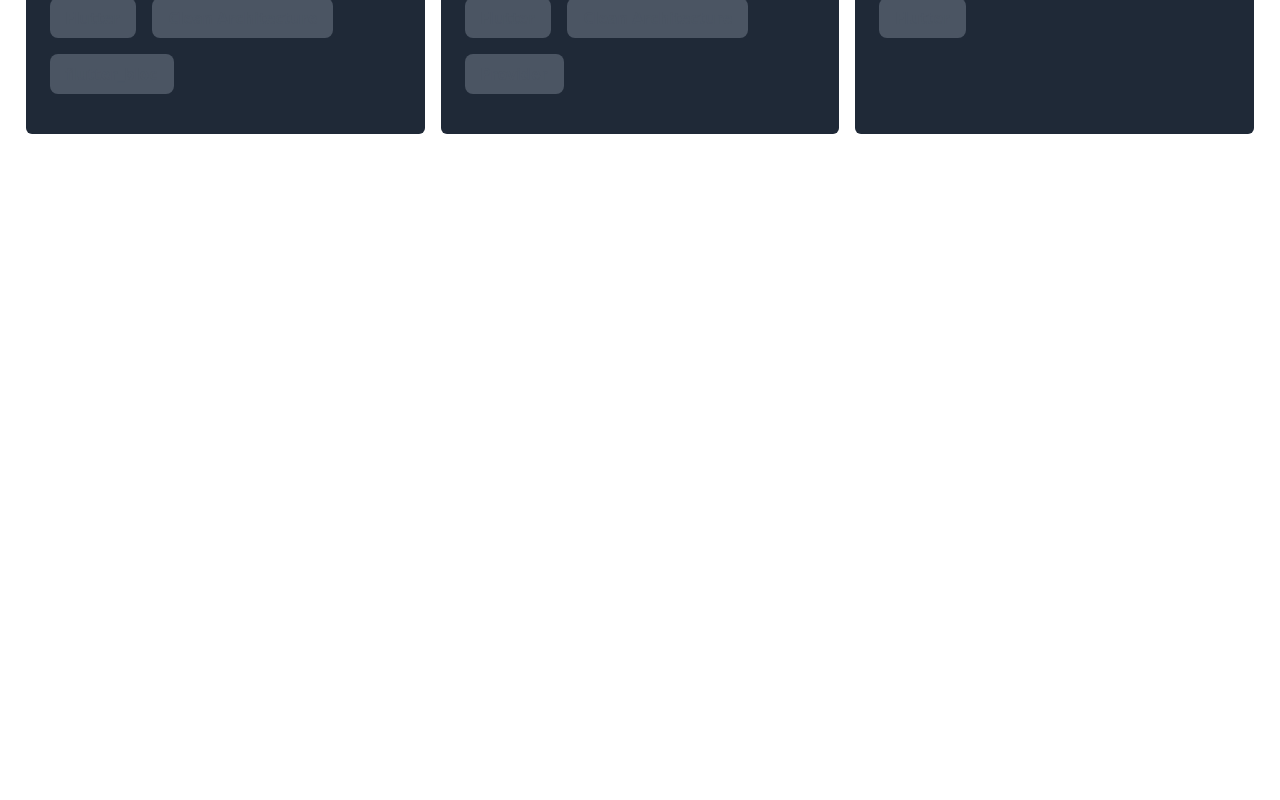
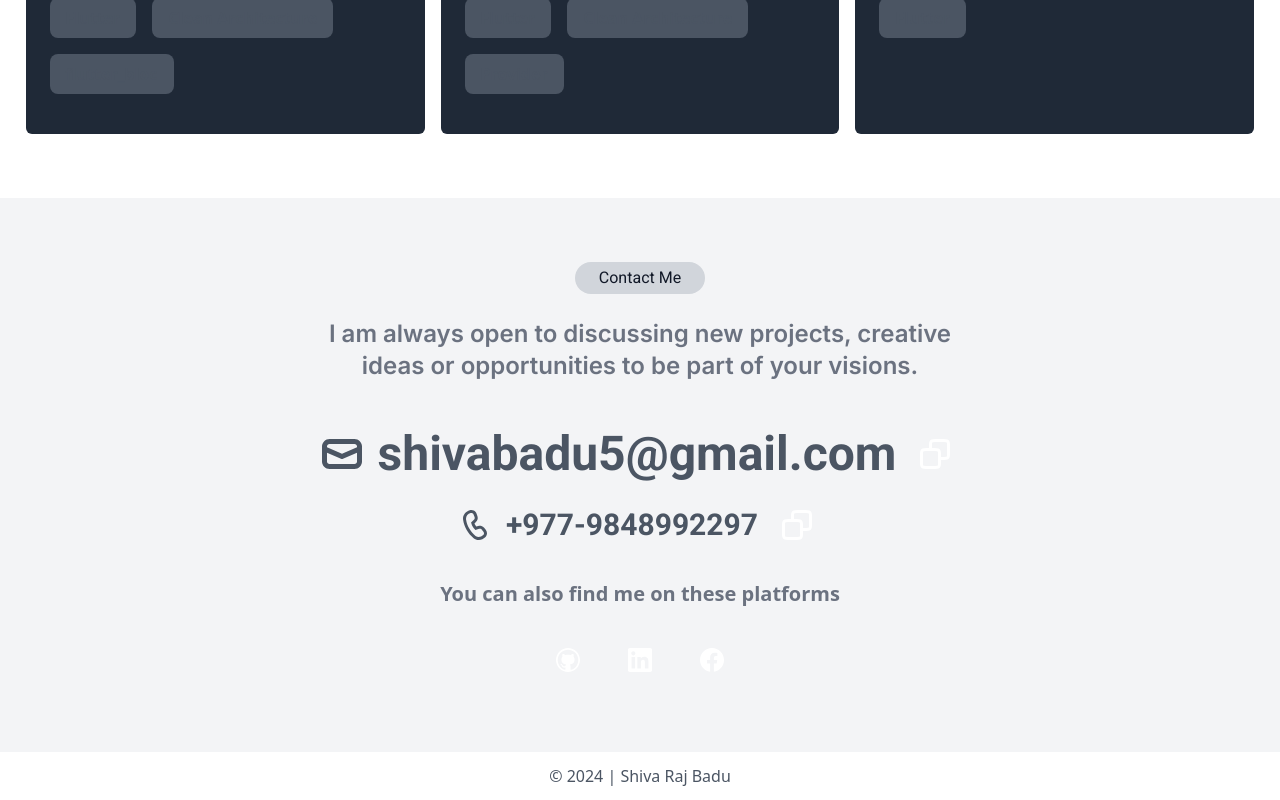
Before and after one commit to ShivaRajBadu/Portfolio, a Next.js app: page / in a window 1280 px wide. Shown: the part 4850-5650 px from the top of the page. Before the commit the page ends 5048 px from the top, so only its background shows below. Built offline with nearby package versions, Linux system fonts and the light colour scheme.

Commit message:
contact and footer added

```diff
--- a/src/app/layout.tsx
+++ b/src/app/layout.tsx
@@ -2,6 +2,7 @@ import type { Metadata } from "next";
 import { Roboto, Inter } from "next/font/google";
 import "./globals.css";
 import Navbar from "@/components/Navigation/Navbar";
+import Footer from "@/components/Footer";
 
 const inter = Inter({ subsets: ["latin"], variable: "--font-inter" });
 const roboto = Roboto({
@@ -39,6 +40,7 @@ export default function RootLayout({
         {/* <ProfileInfo />
           <div className="h-full">{children}</div>
           <NavigationBar /> */}
+        <Footer />
       </body>
     </html>
   );
--- a/src/app/page.tsx
+++ b/src/app/page.tsx
@@ -1,4 +1,5 @@
 import AboutMe from "@/components/AboutMe";
+import ContactMe from "@/components/Contact";
 
 import HeroSection from "@/components/HeroSection/HeroSection";
 import ExperienceSection from "@/components/experience/ExperienceSection";
@@ -13,6 +14,7 @@ export default function Home() {
       <SkillSection />
       <ExperienceSection />
       <WorkSection />
+      <ContactMe />
     </div>
   );
 }
--- /dev/null
+++ b/src/components/Contact.tsx
@@ -0,0 +1,58 @@
+import React from "react";
+import Wrapper from "./Wrapper";
+import SectionTitle from "./SectionTitle";
+import CopyToClipboard from "./CopyToClipboard";
+import SocialLink from "./HeroSection/SocialLink";
+
+const ContactMe = () => {
+  return (
+    <div className="py-16 bg-grey-900">
+      <Wrapper>
+        <div>
+          <SectionTitle title="Contact Me" />
+
+          <p className="text-2xl  text-grey-500 p-6 max-w-[60%] mx-auto  font-semibold font-inter text-center  ">
+            I am always open to discussing new projects, creative ideas or
+            opportunities to be part of your visions.
+          </p>
+          <h1 className=" pt-6 pb-4 text-5xl text-center font-bold text-grey-400 font-roboto flex gap-4 justify-center items-center">
+            <svg
+              width="40"
+              height="40"
+              viewBox="0 0 8 6"
+              className="fill-grey-400"
+              xmlns="http://www.w3.org/2000/svg"
+            >
+              <path d="M1.5 0C1.10218 0 0.720644 0.158035 0.43934 0.43934C0.158035 0.720644 0 1.10218 0 1.5V4.5C0 4.89782 0.158035 5.27936 0.43934 5.56066C0.720644 5.84196 1.10218 6 1.5 6H6.5C6.89782 6 7.27936 5.84196 7.56066 5.56066C7.84196 5.27936 8 4.89782 8 4.5V1.5C8 1.10218 7.84196 0.720644 7.56066 0.43934C7.27936 0.158035 6.89782 0 6.5 0H1.5ZM1 1.5C1 1.36739 1.05268 1.24021 1.14645 1.14645C1.24021 1.05268 1.36739 1 1.5 1H6.5C6.63261 1 6.75979 1.05268 6.85355 1.14645C6.94732 1.24021 7 1.36739 7 1.5V1.67L4 2.956L1 1.67V1.5ZM1 2.758L3.803 3.959C3.86525 3.98569 3.93227 3.99944 4 3.99944C4.06773 3.99944 4.13475 3.98569 4.197 3.959L7 2.758V4.5C7 4.63261 6.94732 4.75979 6.85355 4.85355C6.75979 4.94732 6.63261 5 6.5 5H1.5C1.36739 5 1.24021 4.94732 1.14645 4.85355C1.05268 4.75979 1 4.63261 1 4.5V2.758Z" />
+            </svg>
+            shivabadu5@gmail.com
+            <CopyToClipboard text="shivabadu5@gmail.com" />
+          </h1>
+          <h1 className=" text-3xl py-2 text-center text-grey-400 font-roboto font-bold flex gap-4 justify-center items-center ">
+            <svg
+              width="30"
+              height="30"
+              viewBox="0 0 8 10"
+              className="fill-grey-400"
+              xmlns="http://www.w3.org/2000/svg"
+            >
+              <path d="M3.56109 1.551C3.48711 1.34961 3.33888 1.18416 3.1468 1.08858C2.95472 0.993006 2.73334 0.974551 2.52809 1.037C1.55509 1.337 0.875088 2.172 1.02109 3.138C1.18437 4.21014 1.54768 5.24205 2.09209 6.18C2.63068 7.1158 3.33675 7.94458 4.17509 8.625C4.92909 9.235 5.98709 9.067 6.73309 8.367C6.89001 8.21972 6.98522 8.0184 6.99951 7.80367C7.0138 7.58894 6.94611 7.37678 6.81009 7.21L6.27609 6.557C6.16913 6.42569 6.02518 6.32955 5.86292 6.28105C5.70066 6.23255 5.52756 6.23393 5.36609 6.285L4.13409 6.675L3.91909 6.453C3.64819 6.17205 3.41124 5.86024 3.21309 5.524C3.02077 5.18397 2.87098 4.82158 2.76709 4.445L2.68409 4.15L3.63409 3.275C3.75945 3.1586 3.84738 3.00758 3.88673 2.8411C3.92608 2.67462 3.91507 2.50021 3.85509 2.34L3.56109 1.551ZM2.23409 0.0810016C2.68324 -0.0564208 3.16794 -0.0168691 3.58888 0.191552C4.00981 0.399973 4.3351 0.761482 4.49809 1.202L4.79109 1.99C4.92034 2.3362 4.94372 2.71301 4.85825 3.07253C4.77277 3.43204 4.58232 3.75802 4.31109 4.009L3.82109 4.46C3.88409 4.634 3.96909 4.833 4.07909 5.026C4.18909 5.216 4.31709 5.389 4.43409 5.53L5.06409 5.33C5.4163 5.2188 5.79378 5.21587 6.14768 5.3216C6.50157 5.42732 6.81559 5.63683 7.04909 5.923L7.58309 6.576C7.87986 6.93891 8.02779 7.40095 7.99697 7.86873C7.96616 8.33652 7.7589 8.77516 7.41709 9.096C6.42309 10.029 4.80009 10.416 3.54709 9.402C2.61343 8.64456 1.82702 7.72188 1.22709 6.68C0.619738 5.63384 0.214371 4.48287 0.0320882 3.287C-0.207912 1.694 0.935088 0.481002 2.23409 0.0820017" />
+            </svg>
+            +977-9848992297
+            <CopyToClipboard text="+977-9848992297" />
+          </h1>
+          <div>
+            <h3 className="text-center text-grey-500 text-xl font-semibold py-6">
+              You can also find me on these platforms
+            </h3>
+            <div className="flex justify-center">
+              <SocialLink />
+            </div>
+          </div>
+        </div>
+      </Wrapper>
+    </div>
+  );
+};
+
+export default ContactMe;
--- /dev/null
+++ b/src/components/CopyToClipboard.tsx
@@ -0,0 +1,43 @@
+"use client";
+import React from "react";
+
+const CopyToClipboard = ({ text }: { text: string }) => {
+  const [copied, setCopied] = React.useState(false);
+  const copy = () => {
+    navigator.clipboard.writeText(text);
+    setCopied(true);
+    setTimeout(() => {
+      setCopied(false);
+    }, 2000);
+  };
+  return (
+    <div
+      title="Copy"
+      className="cursor-pointer hover:bg-grey-700 duration-500 p-2 rounded-lg relative"
+    >
+      <svg
+        onClick={copy}
+        width="30"
+        height="30"
+        viewBox="0 0 20 20"
+        fill="none"
+        xmlns="http://www.w3.org/2000/svg"
+      >
+        <path
+          d="M7 7V4.2C7 3.08 7 2.52 7.218 2.092C7.41 1.715 7.715 1.41 8.092 1.218C8.52 1 9.08 1 10.2 1H15.8C16.92 1 17.48 1 17.908 1.218C18.2843 1.40974 18.5903 1.71569 18.782 2.092C19 2.52 19 3.08 19 4.2V9.8C19 10.92 19 11.48 18.782 11.908C18.5901 12.2842 18.2842 12.5901 17.908 12.782C17.48 13 16.92 13 15.803 13H13M7 7H4.2C3.08 7 2.52 7 2.092 7.218C1.71565 7.40969 1.40969 7.71565 1.218 8.092C1 8.52 1 9.08 1 10.2V15.8C1 16.92 1 17.48 1.218 17.908C1.40974 18.2843 1.71569 18.5903 2.092 18.782C2.519 19 3.079 19 4.197 19H9.804C10.921 19 11.48 19 11.908 18.782C12.2843 18.5903 12.5903 18.2843 12.782 17.908C13 17.48 13 16.921 13 15.803V13M7 7H9.8C10.92 7 11.48 7 11.908 7.218C12.2843 7.40974 12.5903 7.71569 12.782 8.092C13 8.519 13 9.079 13 10.197V13"
+          stroke="white"
+          stroke-width="2"
+          stroke-linecap="round"
+          stroke-linejoin="round"
+        />
+      </svg>
+      {!!copied && (
+        <p className="text-sm absolute -top-8 -left-4 rounded-lg bg-grey-700 px-4 py-1">
+          {copied ? "Copied!" : "Copy"}
+        </p>
+      )}
+    </div>
+  );
+};
+
+export default CopyToClipboard;
--- /dev/null
+++ b/src/components/Footer.tsx
@@ -0,0 +1,16 @@
+import React from "react";
+import Wrapper from "./Wrapper";
+
+const Footer = () => {
+  return (
+    <div className="py-2">
+      <Wrapper>
+        <h1 className="text-center py-1 text-grey-400">
+          &copy; {new Date().getFullYear()} | Shiva Raj Badu
+        </h1>
+      </Wrapper>
+    </div>
+  );
+};
+
+export default Footer;
--- a/src/components/HeroSection/SocialLink.tsx
+++ b/src/components/HeroSection/SocialLink.tsx
@@ -7,12 +7,13 @@ import GithubIcon from "../Icons/GithubIcon";
 
 const SocialLink = () => {
   return (
-    <div className="flex gap-8 items-center py-2">
+    <div className="flex gap-8 items-center py-2 ">
       {SOCIAL_LINKS.map((link) => (
         <Link
           key={link.id}
           href={link.link}
-          className="text-xl text-grey-500 hover:text-grey-50 duration-500 "
+          target="_blank"
+          className={`text-xl text-grey-500 hover:text-grey-50 duration-500 hover:scale-[1.1] `}
         >
           {/* <Image src={link.icon} width={30} height={30} alt="links" /> */}
           {link.label === "facebook" && <FacebookIcon />}
--- a/src/components/Icons/FacebookIcon.tsx
+++ b/src/components/Icons/FacebookIcon.tsx
@@ -2,7 +2,7 @@ import React from "react";
 
 const FacebookIcon = ({ fillColor = "#ffffff" }: { fillColor?: string }) => {
   return (
-    <div className="w-10 h-10 hover:bg-grey-900 p-2 rounded-md">
+    <div className="w-10 h-10 hover:bg-grey-900  p-2 rounded-md">
       <svg
         width="40"
         height="40"
```
